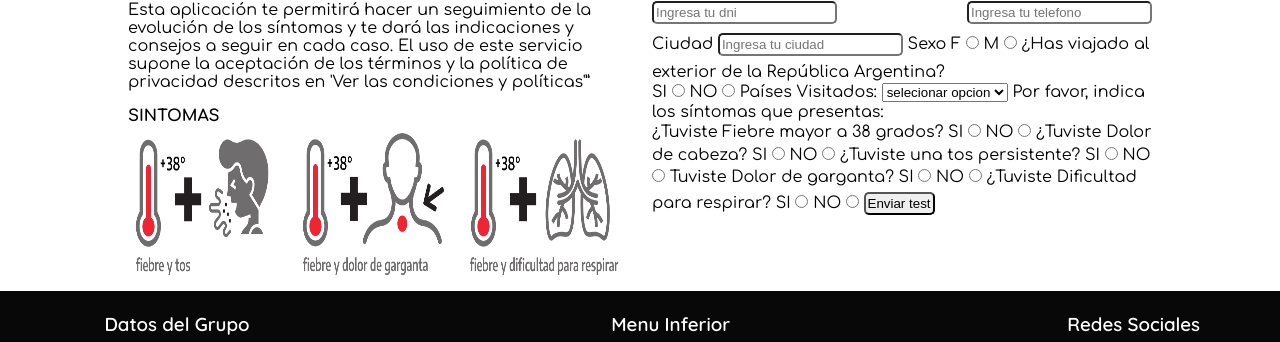
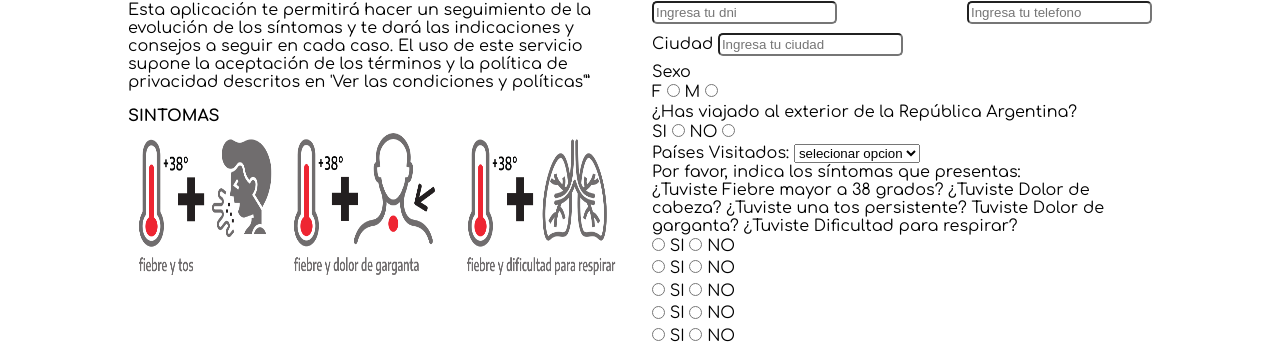
Before and after one commit to IgnacioCharlin/proyectoEvaPrograWeb, a plain HTML site: page covid.html in a window 1280 px wide. Shown: the part 653-995 px from the top of the page. Drawn offline with Linux system fonts and the light colour scheme.

Commit message:
combinar 2

```diff
--- a/covid.html
+++ b/covid.html
@@ -65,7 +65,7 @@
                     tras tocar una superficie contaminada, se toca los ojos, la nariz o la boca.</p>
             </article>
         </section>
-        <section>
+        <section class="covid-formulario">
             <h3>Formulario de deteccion (test) de covid-19</h3>
             <div class="formulario">
                 <article class="descripcion-formulario">
@@ -78,38 +78,55 @@
                         privacidad descritos en 'Ver las condiciones y políticas'”</p>
                     <h4>SINTOMAS</h4>
                     <div class="imagenes-sintomas">
+                        <div class="imagenes-sintomas-superior">
                             <img src="img/23-fiebre-tos.png" alt="imagen-tos">
                             <img src="img/24-fiebre-dolor-garganta.png" alt="imagen-dolorgarganta">
+                        </div>
+                        <div class="imagenes-sintomas-inferior">
                             <img src="img/25-fiebre-dificultad-respirar.png" alt="imagen-dificultadpararespirar">
+                        </div>
                     </div>
                 </article>
                 <article class="formulario-covid">
                     <form action="">
                         <label for="nombre">Nombre y Apellido</label><br>
-                        <input type="text" id="nombre" class="input-nombre"
+                        <input type="text" id="nombre" class="input-nombre formulario-input"
                             placeholder="Ingresa tu nombre y apellido"><br>
                         <div class="dni-telefono">
                             <div class="dni">
                                 <label for="dni">Dni</label>
-                                <input type="number" id="dni" placeholder="Ingresa tu dni">
+                                <input type="number" id="dni" placeholder="Ingresa tu dni" class="formulario-input">
                             </div>
                             <div class="telefono">
                                 <label for="telefono">Telefono</label>
-                                <input type="tel" id="telefono" placeholder="Ingresa tu telefono">
+                                <input type="tel" id="telefono" placeholder="Ingresa tu telefono"
+                                    class="formulario-input">
                             </div>
                         </div>
+                        <div class="ciudad-sexo">
+                            <div class="ciudad">
                                 <label for="ciudad">Ciudad</label>
-                        <input type="text" id="ciudad" placeholder="Ingresa tu ciudad">
+                                <input type="text" id="ciudad" placeholder="Ingresa tu ciudad" class="formulario-input">
+                            </div>
+                            <div class="sexo">
                                 <label for="sexo">Sexo</label>
-                        <label for="femenino">F</label>
-                        <input type="radio" id="femenino">
-                        <label for="masculino">M</label>
-                        <input type="radio" id="masculino">
-                        <label for="sexo">¿Has viajado al exterior de la República Argentina?</label><br>
+                                <div class="selectores-sexo">
+                                    <label for="sexo">F</label>
+                                    <input type="radio" name="sexo" id="femenino">
+                                    <label for="sexo">M</label>
+                                    <input type="radio" name="sexo" id="masculino">
+                                </div>
+                            </div>
+                        </div>
+                        <div class="pais-visitados">
+                            <div class="has-viajado">
+                                <label for="viajo">¿Has viajado al exterior de la República Argentina?</label><br>
                                 <label for="si">SI</label>
-                        <input type="radio" id="si">
+                                <input type="radio" id="si" name="viajo">
                                 <label for="no">NO</label>
-                        <input type="radio" id="no">
+                                <input type="radio" id="no" name="viajo">
+                            </div>
+                            <div class="selector-pais">
                                 <label for="paises">Países Visitados:</label>
                                 <select id="paises">
                                     <option value="brasil" disabled selected>selecionar opcion</option>
@@ -118,37 +135,93 @@
                                     <option value="chile">chile</option>
                                     <option value="paraguay">paraguay</option>
                                 </select>
+                            </div>
+                        </div>
+                        <div class="sintomas">
                             <label for="indicar"> Por favor, indica los síntomas que presentas:</label><br>
-                        <label for="">¿Tuviste Fiebre mayor a 38 grados?</label>
-                        <label for="si">SI</label>
-                        <input type="radio" id="si">
+                            <div class="cuestionario">
+                                <div class="preguntas">
+                                    <label for="fiebre">¿Tuviste Fiebre mayor a 38 grados?</label>
+                                    <label for="cabeza">¿Tuviste Dolor de cabeza?</label>
+                                    <label for="tos">¿Tuviste una tos persistente?</label>
+                                    <label for="garganta">Tuviste Dolor de garganta?</label>
+                                    <label for="respirar">¿Tuviste Dificultad para respirar?</label>
+                                </div>
+                                <div class="respuestas">
+                                    <div class="flex">
+                                        <input type="radio" id="si" name="fiebre">
+                                        <label for="si" class="espacio">SI</label>
+                                        <input type="radio" id="no" name="fiebre">
                                         <label for="no">NO</label>
-                        <input type="radio" id="no">
-                        <label for="">¿Tuviste Dolor de cabeza?</label>
-                        <label for="si">SI</label>
-                        <input type="radio" id="si">
+                                    </div>
+                                    <div class="flex">
+                                        <input type="radio" id="si" name="cabeza">
+                                        <label for="si" class="espacio">SI</label>
+                                        <input type="radio" id="no" name="cabeza">
                                         <label for="no">NO</label>
-                        <input type="radio" id="no">
-                        <label for="">¿Tuviste una tos persistente?</label>
-                        <label for="si">SI</label>
-                        <input type="radio" id="si">
+                                    </div>
+                                    <div class="flex">
+                                        <input type="radio" id="si" name="tos">
+                                        <label for="si" class="espacio">SI</label>
+                                        <input type="radio" id="no" name="tos">
                                         <label for="no">NO</label>
-                        <input type="radio" id="no">
-                        <label for="">Tuviste Dolor de garganta?</label>
-                        <label for="si">SI</label>
-                        <input type="radio" id="si">
+                                    </div>
+                                    <div class="flex">
+                                        <input type="radio" id="si" name="garganta">
+                                        <label for="si" class="espacio">SI</label>
+                                        <input type="radio" id="no" name="garganta">
                                         <label for="no">NO</label>
-                        <input type="radio" id="no">
-                        <label for="">¿Tuviste Dificultad para respirar?</label>
-                        <label for="si">SI</label>
-                        <input type="radio" id="si">
+                                    </div>
+                                    <div class="flex">
+                                        <input type="radio" id="si" name="respirar">
+                                        <label for="si" class="espacio">SI</label>
+                                        <input type="radio" id="no" name="respirar">
                                         <label for="no">NO</label>
-                        <input type="radio" id="no">
-                        <input type="submit" value="Enviar test">
+                                    </div>
+                                </div>
+                            </div>
+                        </div>
+                        <div class="boton-formulario">
+                            <input type="submit" class="btn" value="Enviar test">
+                        </div>
                     </form>
                 </article>
             </div>
         </section>
+        <section class="medidas-precaucion">
+            <h3>Medidas de Precaucion</h3>
+            <article class="imagenes-precaucion">
+                <div class="imagenes">
+                    <img src="img/14-lavarse-manos.png" alt="lavarse-manos">
+                    <img src="img/15-estornudar.png" alt="estornudar">
+                    <img src="img/16-tocar-nariz.png" alt="tocar-nariz">
+                    <img src="img/17-ventilar.png" alt="ventillar">
+                </div>
+                <div class="imagenes">
+                    <img src="img/18-limpiar-objetos.png" alt="limpiar-objetos">
+                    <img src="img/19-permanecer-domicilio.png" alt="permanecer-domicilio">
+                    <img src="img/20-reducir-contacto.png" alt="reducir-contacto">
+                    <img src="img/21-no-compartir-mate.png" alt="no-compartir-mate">
+                </div>
+            </article>
+        </section>
+        <aside class="hospital-mas-cercano">
+            <h3>Hospital mas cercano especializado en la enfermedad</h3>
+            <div class="info-hospital">
+                <div class="informacion-hospital">
+                    <H4>HOSPITAL POSADAS</H4>
+                    <P>TEL: 4469-9300</P>
+                    <P>DIRECCIÓN: Avenida Presidente Arturo U. Illia 386</P>
+                    <P>CIUDAD: Provincia de Buenos Aires</P>
+                    <img src="img/hospital-posadas.jfif" alt="foto-hospital">
+                </div>
+                <div class="mapa-hospital">
+                    <iframe
+                        src="https://www.google.com/maps/embed?pb=!1m14!1m8!1m3!1d13131.87148464452!2d-58.5753246!3d-34.6302522!3m2!1i1024!2i768!4f13.1!3m3!1m2!1s0x0%3A0xef2dc611cc3efabb!2sPosadas!5e0!3m2!1ses-419!2sar!4v1602593224267!5m2!1ses-419!2sar"
+                        frameborder="0" style="border:0;" allowfullscreen="" aria-hidden="false" tabindex="0"></iframe>
+                </div>
+            </div>
+        </aside>
     </main>
 
     <footer>
--- a/css/style.css
+++ b/css/style.css
@@ -75,8 +75,11 @@
 }
 
 .slider img{
+
     width: 100%;
     margin-top: 3rem;
+
+
 }
 
 /** Main Acerca  **/
```
Lines whose indentation alone changed are shown as unchanged.
